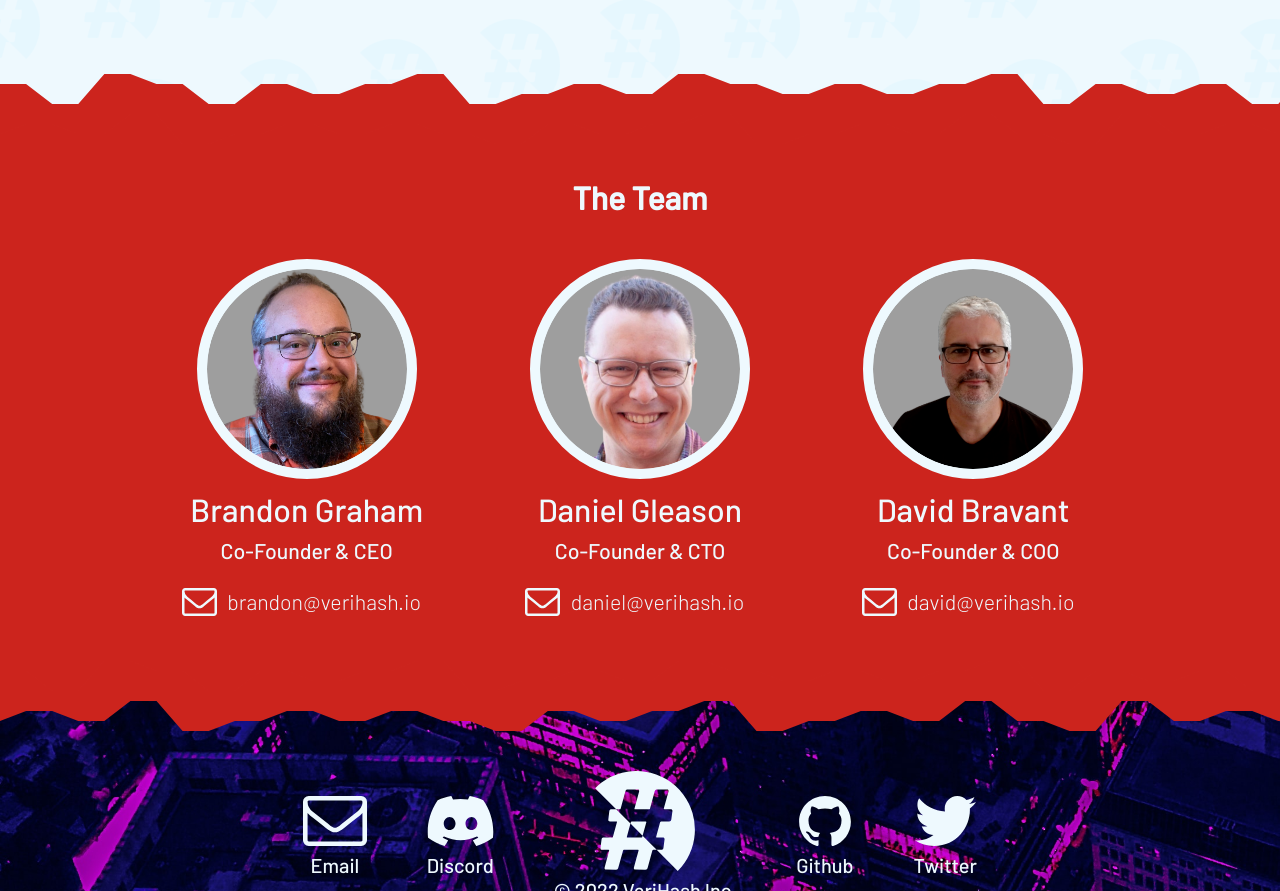
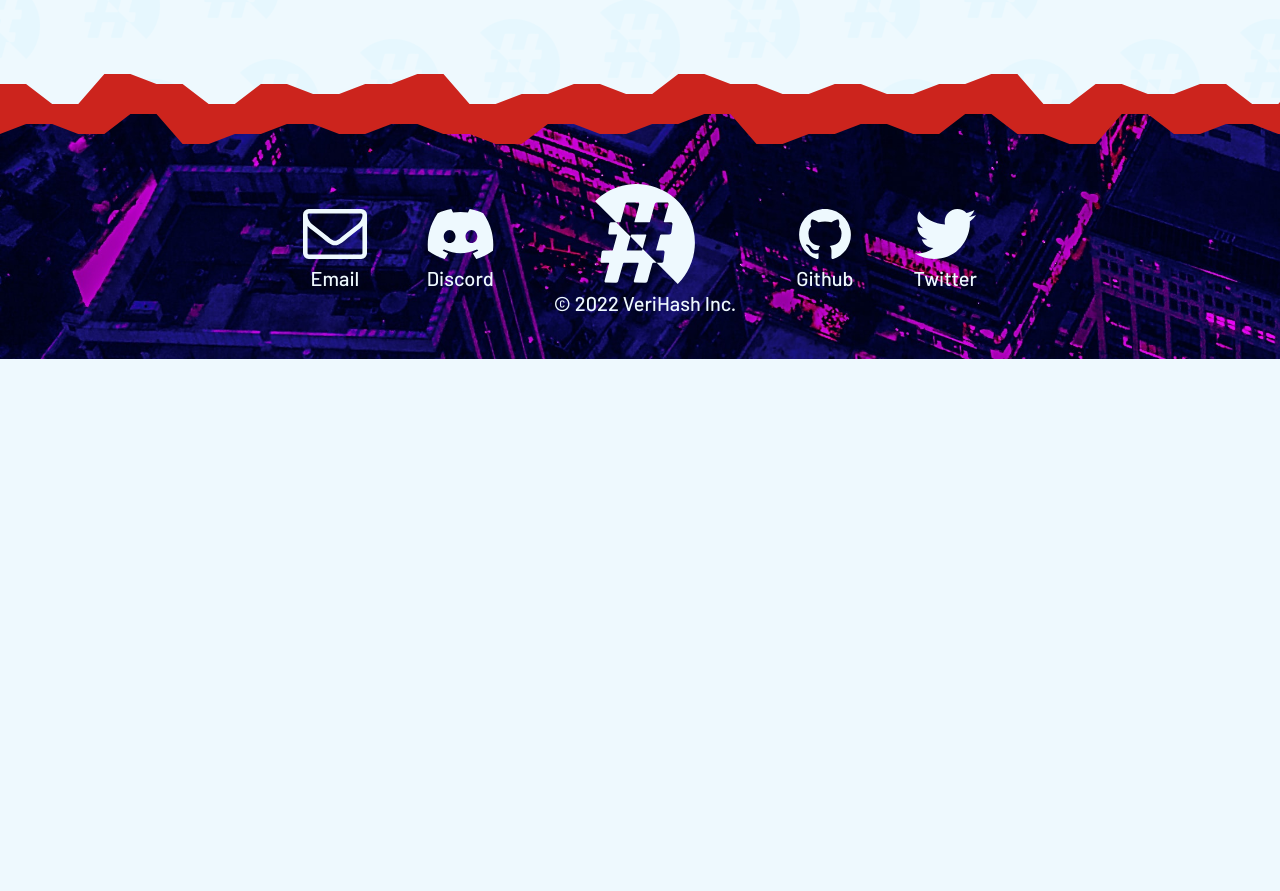
Before and after one commit to VeriHash/verihash.github.io, a plain HTML site: page about_us.html in a window 1280 px wide. Shown: the part 1041-1932 px from the top of the page. After the commit the page ends 1400 px from the top, so only its background shows below. Drawn offline with Linux system fonts and the light colour scheme.

Commit message:
stealthy

```diff
--- a/about_us.html
+++ b/about_us.html
@@ -82,11 +82,11 @@
 						href="https://ethereum.org/en/assets/" target="_new">ethereum.org</a>
 				</figcaption>
 			</figure>
-            <p>VeriHash Inc started staking on Ethereum testnet in 2021 and on mainnet on Valentine's day, 2022. It was love at
-                first byte &#10084;&#65039;. We have grown rapidly and are on our way to become one of the leading blockchain
-                infrastructure providers and are expanding rapidly into new and exciting crypto paradigms. The team itself has
-                been in the crypto space since early 2010s and is now looking to use their knowledge and experience helping other
-                blockchains and crypto technologies.</p>
+            <p>VeriHash Inc is an awesome company full of smart people with the goal of helping everyone from individuals to
+                institutions with their blockchain needs. We have grown rapidly and are on our way to become one of the leading
+                blockchain infrastructure providers and are expanding rapidly into new and exciting crypto paradigms. The team
+                itself has been in the crypto space since early 2010s and is now looking to use their knowledge and experience
+                helping other blockchains and crypto technologies.</p>
             <p>We bring vast experience architecting and administrating infrastructure in many deployment environments ranging from
                 on-premesis startups to multi-cloud Fortune 500 companies. We write software and scripts, perform security
                 audits and implementations, run war rooms, and plan and execute large-scale cross-functional enterprise migrations
@@ -99,39 +99,6 @@
         <a class="bubble-black" href="jobs.html">
 			<p>Join Us!</p>
 		</a>
-    </div>
-
-    <div class="wrapper red">
-        <h2 class="no_margin">The Team</h2>
-        <div class="columns mugshot">
-            <div class="rows">
-                <a class="brandon"><img class="profile" src="assets/brandon.png"></a>
-                <p class="medium name">Brandon Graham</p>
-                <p class="medium">Co-Founder &amp; CEO</p>
-                <a class="white link" href="mailto:brandon@verihash.io" title="Email Brandon" target="_new">
-                    <img class="email" src="assets/email-white.svg">
-                    <p>brandon@verihash.io</p>
-                </a>
-            </div>
-            <div class="rows">
-                <a class="daniel"><img class="profile" src="assets/daniel.png"></a>
-                <p class="medium name">Daniel Gleason</p>
-                <p class="medium">Co-Founder &amp; CTO</p>
-                <a class="white link" href="mailto:daniel@verihash.io" title="Email Daniel" target="_new">
-                    <img class="email" src="assets/email-white.svg">
-                    <p>daniel@verihash.io</p>
-                </a>
-            </div>
-            <div class="rows">
-                <a class="david"><img class="profile" src="assets/david.png"></a>
-                <p class="medium name">David Bravant</p>
-                <p class="medium">Co-Founder &amp; COO</p>
-                <a class="white link" href="mailto:david@verihash.io" title="Email David" target="_new">
-                    <img class="email" src="assets/email-white.svg">
-                    <p>david@verihash.io</p>
-                </a>
-            </div>
-        </div>
     </div>
 
     <div class="footer">
```
Also changed, not shown: index.html (+5 -5 lines), assets/logos/finoa.svg (added), partners.html (line endings or trailing spaces), platform.html (line endings or trailing spaces).
